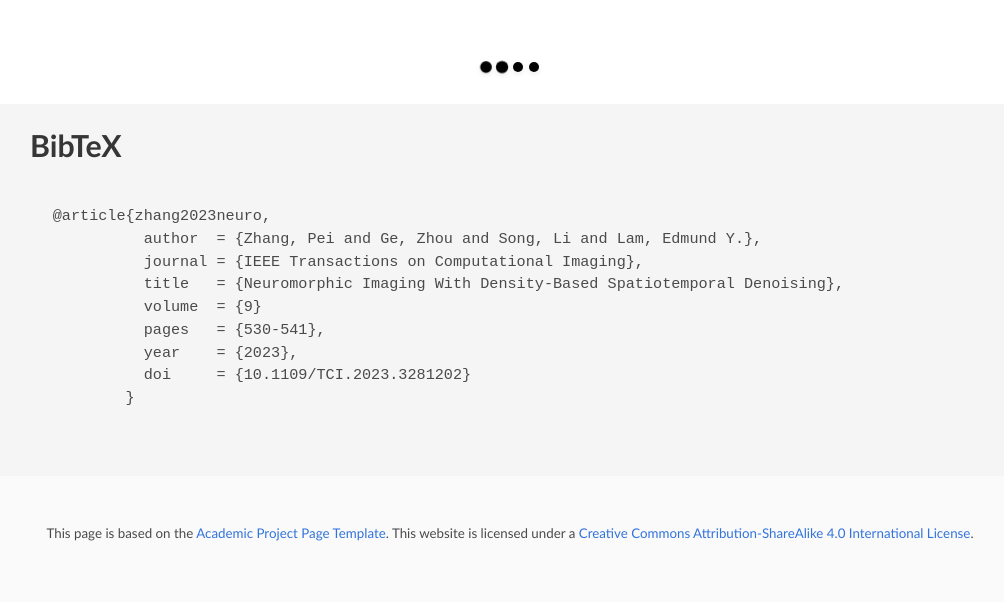
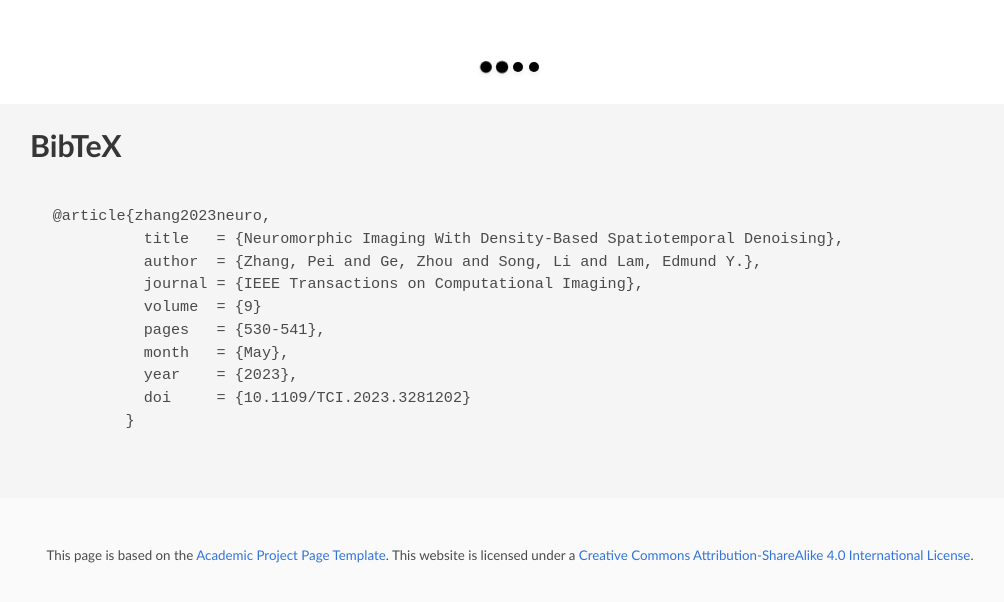
Before and after one commit to pz-even/NeuroDenoising, a plain HTML site: page index.html in a window 1280 px wide. Shown: the part 1976-2578 px from the top of the page, without its empty margins (130-1134 px from the left). Drawn offline with nearby package versions, Linux system fonts and the light colour scheme; some icons are missing; a web font is replaced by a local one.

Commit message:
Add files via upload

```diff
--- a/index.html
+++ b/index.html
@@ -323,11 +323,12 @@
     <div class="container is-max-desktop content">
       <h2 class="title">BibTeX</h2>
       <pre><code>@article{zhang2023neuro,
+          title   = {Neuromorphic Imaging With Density-Based Spatiotemporal Denoising},
           author  = {Zhang, Pei and Ge, Zhou and Song, Li and Lam, Edmund Y.},
           journal = {IEEE Transactions on Computational Imaging},
-          title   = {Neuromorphic Imaging With Density-Based Spatiotemporal Denoising},
           volume  = {9}
           pages   = {530-541},
+          month   = {May},
           year    = {2023},
           doi     = {10.1109/TCI.2023.3281202}
         }
```
